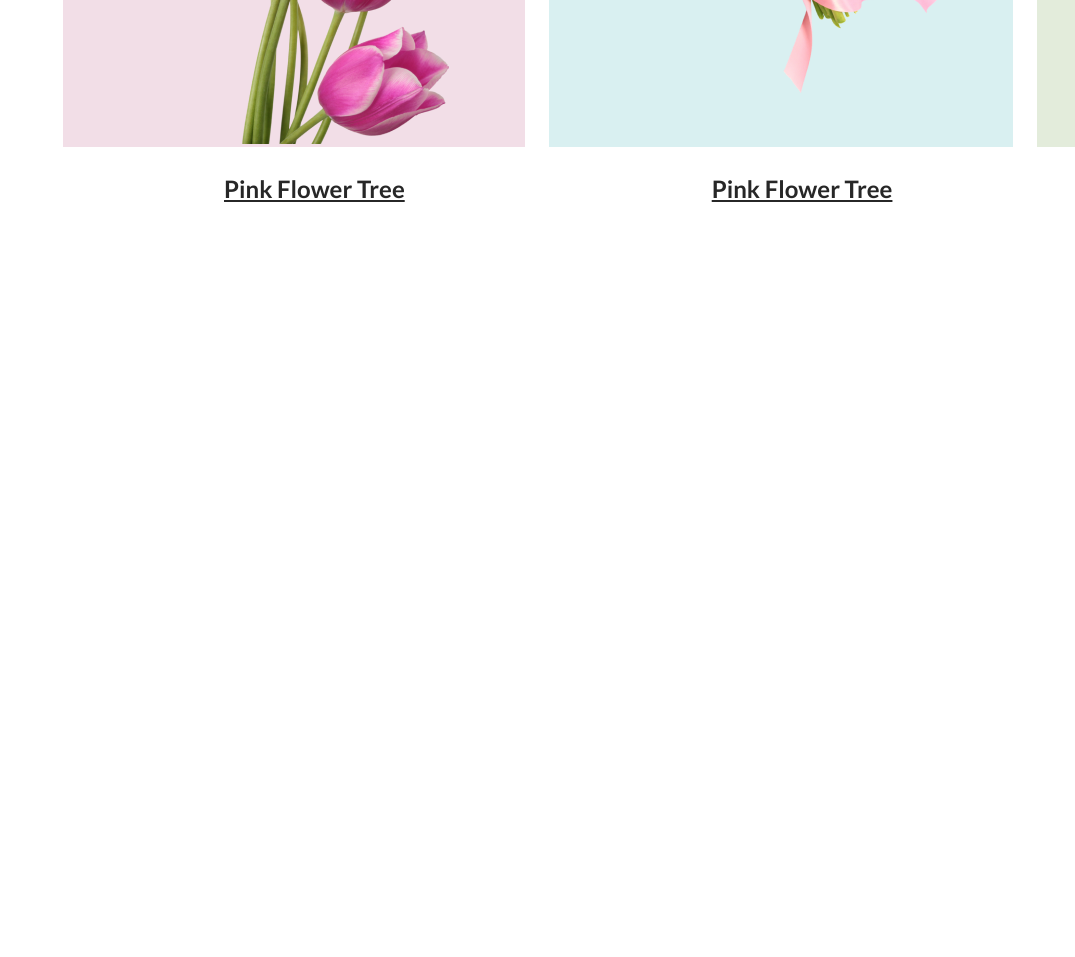
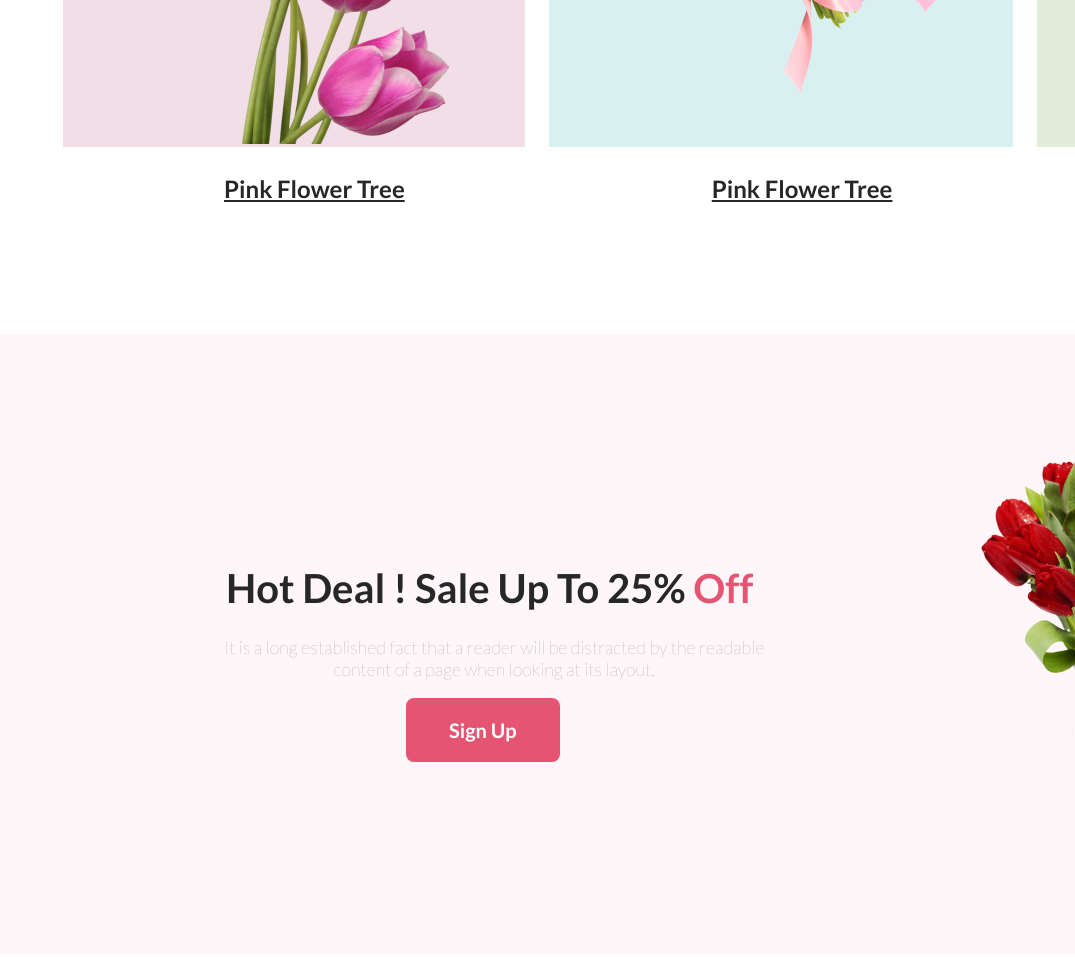
Before and after one commit to nasim00001/assignment-1, a plain HTML site: page index.html in a window 1280 px wide. Shown: the part 1676-2633 px from the top of the page, without its empty margins (205-1280 px from the left). Drawn offline with Linux system fonts and the light colour scheme.

Commit message:
flower section done

```diff
--- a/index.html
+++ b/index.html
@@ -21,7 +21,7 @@
 </nav>
     </header>
     <main>
-<nav>
+<section class="flower">
     <h4 class="hfour">Our Featured Flowers</h4>
     <p class="middle">It is a long established fact that a reader will be distracted by the readable<br> content of a page when looking at its layout.</p>
 <ul>
@@ -34,7 +34,12 @@
     <li class="treetwo">Pink Flower Tree</li>
     <li class="treethree">Pink Flower Tree</li>
 </ul>
-</nav>
+</section>
+<section class="hotdeal">
+    <h4 class="offer">Hot Deal ! Sale Up To 25% <span class="off">Off</span></h4>
+    <p class="offerp">It is a long established fact that a reader will be distracted by the readable content of a page when looking at its layout.</p>
+<button class="btntwo"><b>Sign Up</b></button>
+</section>
     </main>
     <footer>
 
--- a/styles/shop.css
+++ b/styles/shop.css
@@ -22,6 +22,7 @@ padding:20px 45px;
 margin-left: 240px;
 margin-bottom: 170px;
 font-size: 30px;
+border-style: none;
 
 }
 .main_section{
@@ -130,3 +131,53 @@ text-decoration-line: underline;
 .treethree{
     margin-left: 308px;
 }
+/* section offer */
+.hotdeal{
+    width: 1922px;
+    height: 620px;
+    border-radius: 8px;
+    background: rgba(229, 84, 115, 0.05);
+    margin-top: 128px;
+    background-image: url('../Flower\ Asset/pngwing 8.png');
+    background-position: 1173px 100px;
+    background-repeat: no-repeat;
+}
+.offer{
+    color: #272727;
+font-family: Lato;
+font-size: 40px;
+font-style: normal;
+font-weight: 800;
+line-height: normal;
+margin-left: 423px;
+/* margin-top: 230px; */
+padding-top: 230px;
+margin-bottom: 24px;
+}
+.off{
+    color:  #E55473;
+}
+.offerp{
+    color: rgba(39, 39, 39, 0.60);
+text-align: center;
+font-family: Lato;
+font-size: 18px;
+font-style: normal;
+font-weight: 400;
+/* line-height: 30px;  */
+margin-left: 393px;
+margin-right: 933px;
+
+}
+.btntwo{
+    display: inline-flex;
+padding: 20px 43px;
+align-items: flex-start;
+gap: 10px;
+margin-left: 603px;
+border-radius: 8px;
+background: #E55473;
+border-style: none;
+color: white;
+font-size: 20px;
+}
```
